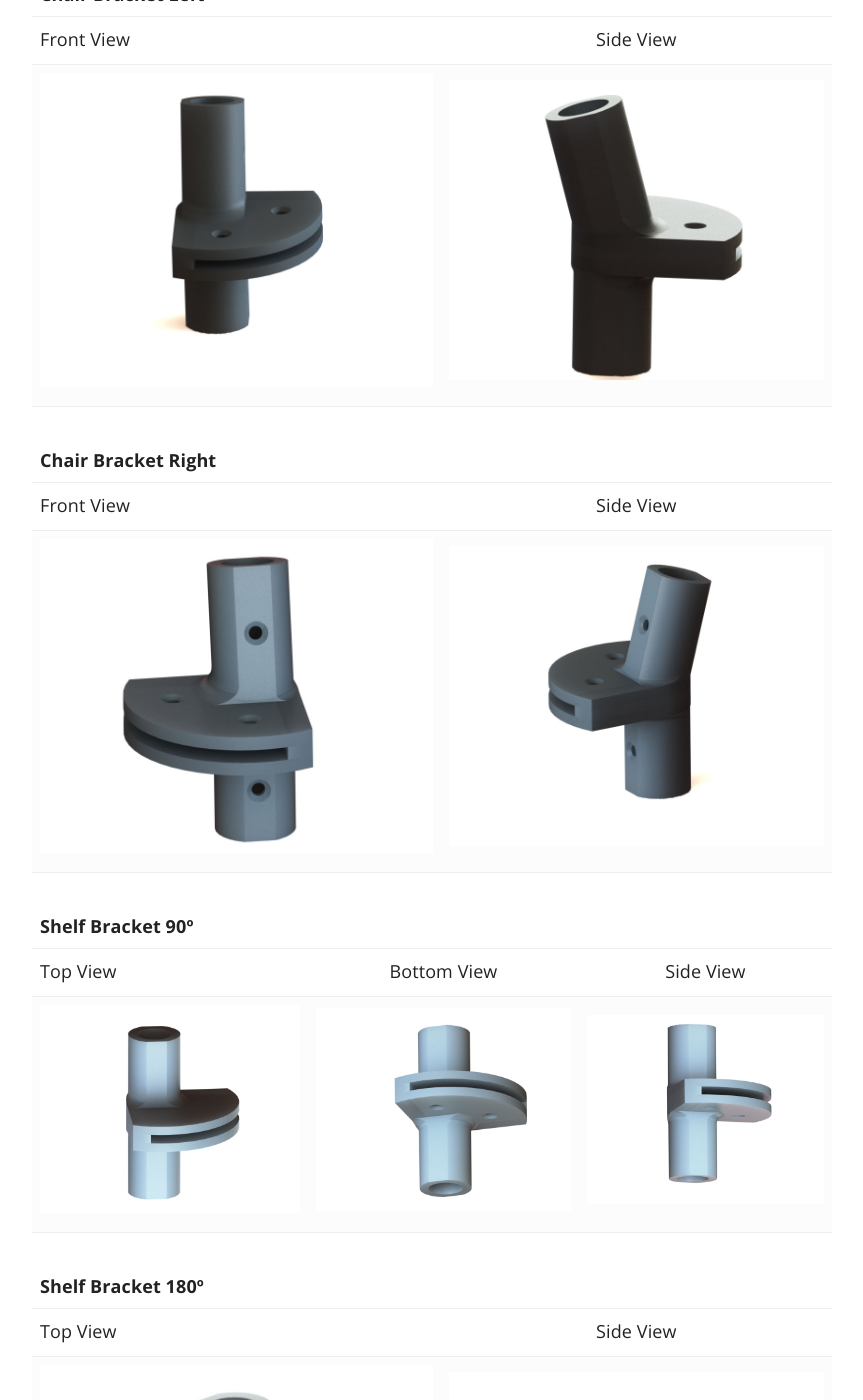
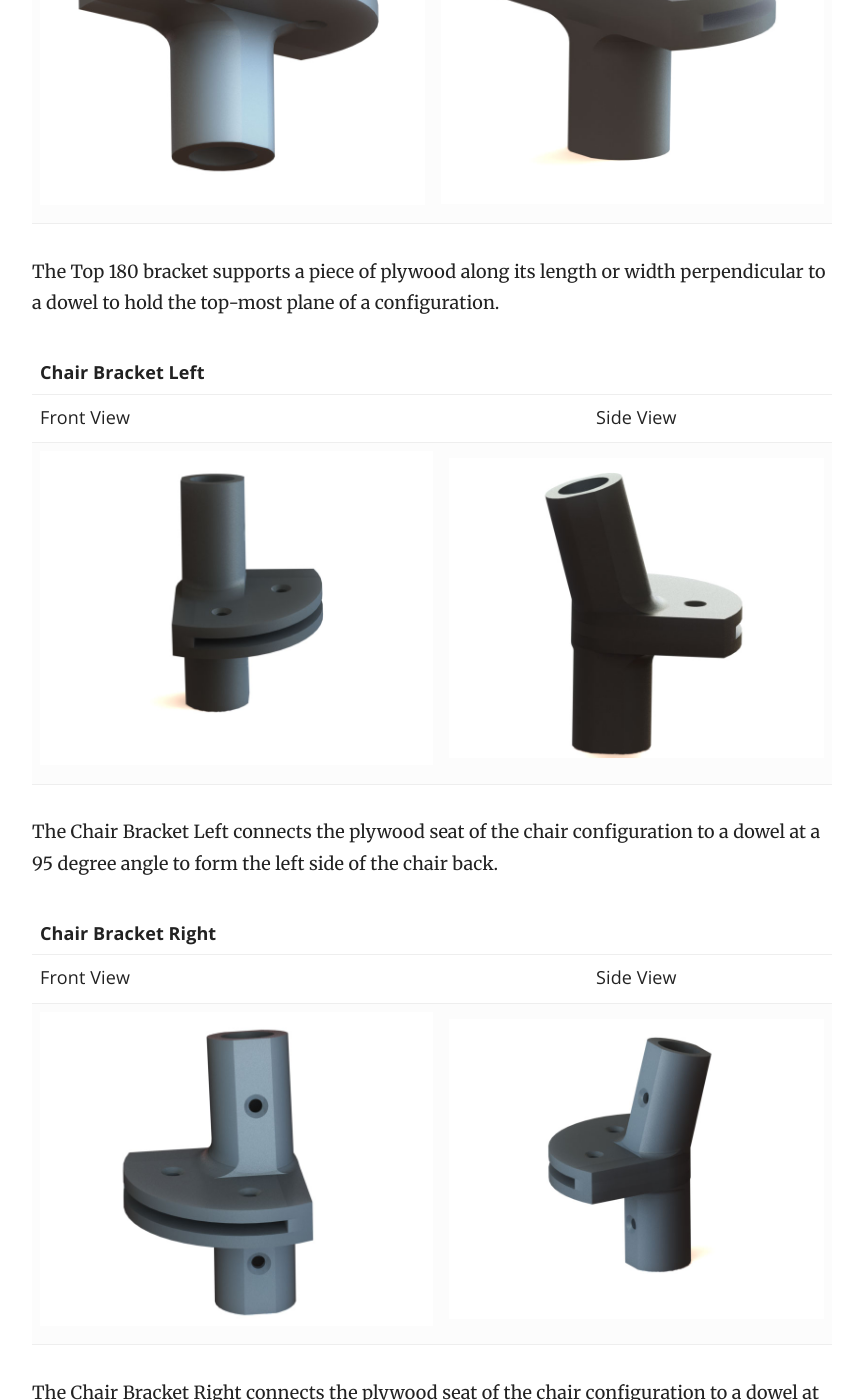
Before and after one commit to ScazLab/HRC-model-set, a Jekyll site: the page built from _docs/hardware/brackets.md, in a window 1280 px wide and 1400 px high, scrolled down 2028 px. Shown: the whole window, without its empty margins (358-1221 px from the left). Built offline with Jekyll 4.4.1, drawn with Linux system fonts in a browser that asks for light colours; nearby versions of some CDN libraries; some of the changed text lies outside the part shown.

Commit message:
Adding Headings and Descriptions in reference to issues

```diff
--- a/_docs/hardware/brackets.md
+++ b/_docs/hardware/brackets.md
@@ -10,37 +10,53 @@
 | Top View | Bottom View | Side View |
 | ![top]({{ site.baseurl }}/images/bracket_rendering/ChairBack1.jpg) | ![bottom]({{ site.baseurl }}/images/bracket_rendering/ChairBack2.jpg) | ![side]({{ site.baseurl }}/images/bracket_rendering/ChairBack3.jpg) |
 
+The Chair Back bracket connects two perpendicular dowels with a piece of plywood to create a back rest in the chair configuration.
+
 | Foot                 |
 | :------  | :-----:   |
 | Top View | Side View |
 | ![top]({{ site.baseurl }}/images/bracket_rendering/Foot2.jpg) | ![side]({{ site.baseurl }}/images/bracket_rendering/Foot1.jpg)
+
+The Foot bracket is used to provide a stable base for the dowels that hit the ground plane in any configuration.
 
 | Top 90º |
 | :------  | :-----:   |
 | Left Side (with fiduciary marker) | Right Side |
 | ![left]({{ site.baseurl }}/images/bracket_rendering/Top1.jpg) | ![right]({{ site.baseurl }}/images/bracket_rendering/Top2.jpg)
 
+The Top 90 bracket supports a piece of plywood at the corner perpendicular to a dowel to hold the top-most plane of a configuration.
+
 | Top 180º |
 | :------  | :-----:   |
 | Front View | Back View |
 | ![front]({{ site.baseurl }}/images/bracket_rendering/Top180_2.jpg) | ![back]({{ site.baseurl }}/images/bracket_rendering/Top180_1.jpg)
+
+The Top 180 bracket supports a piece of plywood along its length or width perpendicular to a dowel to hold the top-most plane of a configuration.
 
 | Chair Bracket Left |
 | :------  | :-----:   |
 | Front View | Side View |
 | ![front]({{ site.baseurl }}/images/bracket_rendering/ChairL1.jpg) | ![side]({{ site.baseurl }}/images/bracket_rendering/ChairL2.jpg)
 
+The Chair Bracket Left connects the plywood seat of the chair configuration to a dowel at a 95 degree angle to form the left side of the chair back.
+
 | Chair Bracket Right |
 | :------  | :-----:   |
 | Front View | Side View |
 | ![front]({{ site.baseurl }}/images/bracket_rendering/ChairR.jpg) | ![side]({{ site.baseurl }}/images/bracket_rendering/ChairR2.jpg)
+
+The Chair Bracket Right connects the plywood seat of the chair configuration to a dowel at a 95 degree angle to form the right side of the chair back.
 
 | Shelf Bracket 90º |
 | :------  | :-----:   | :-----:   |
 | Top View | Bottom View | Side View |
 | ![top]({{ site.baseurl }}/images/bracket_rendering/Shelf90_1.jpg) | ![bottom]({{ site.baseurl }}/images/bracket_rendering/Shelf90_2.jpg) | ![side]({{ site.baseurl }}/images/bracket_rendering/Shelf90_3.jpg)
 
+The Shelf Bracket 90 supports the corner of a piece of plywood perpendicular to two dowels to create shelves in various configurations.
+
 | Shelf Bracket 180º |
 | :------  | :-----:   |
 | Top View | Side View |
 | ![top]({{ site.baseurl }}/images/bracket_rendering/Shelf180_2.jpg) | ![side]({{ site.baseurl }}/images/bracket_rendering/Shelf180_1.jpg)
+
+The Shelf Bracket 180 supports length or width of a piece of plywood perpendicular to two dowels to create shelves in various configurations.
```
Also changed, not shown: _docs/configurations/renderings.md (+4 -0 lines), _docs/info/3D-printing-recommendations.md (+3 -4 lines).
